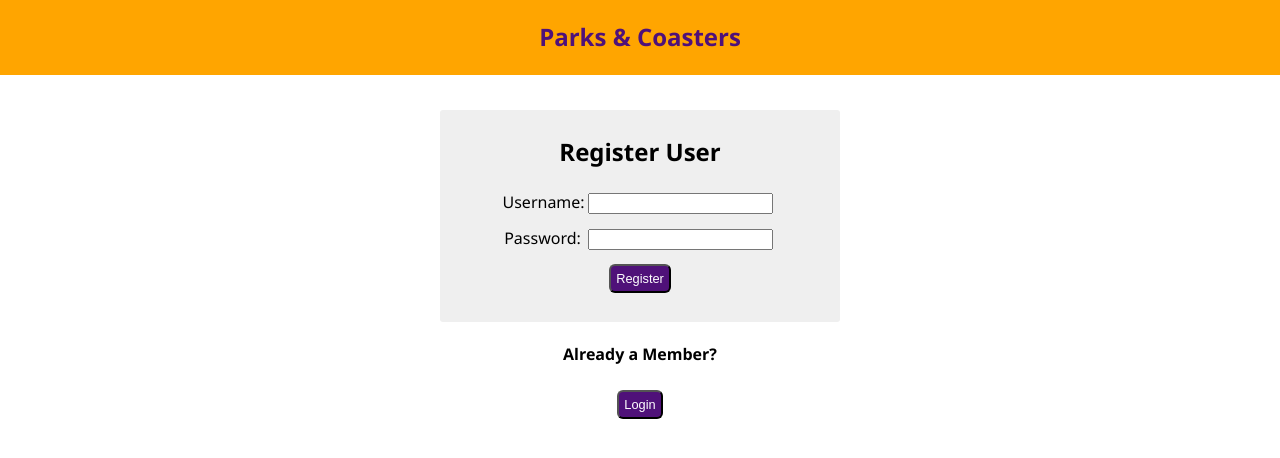
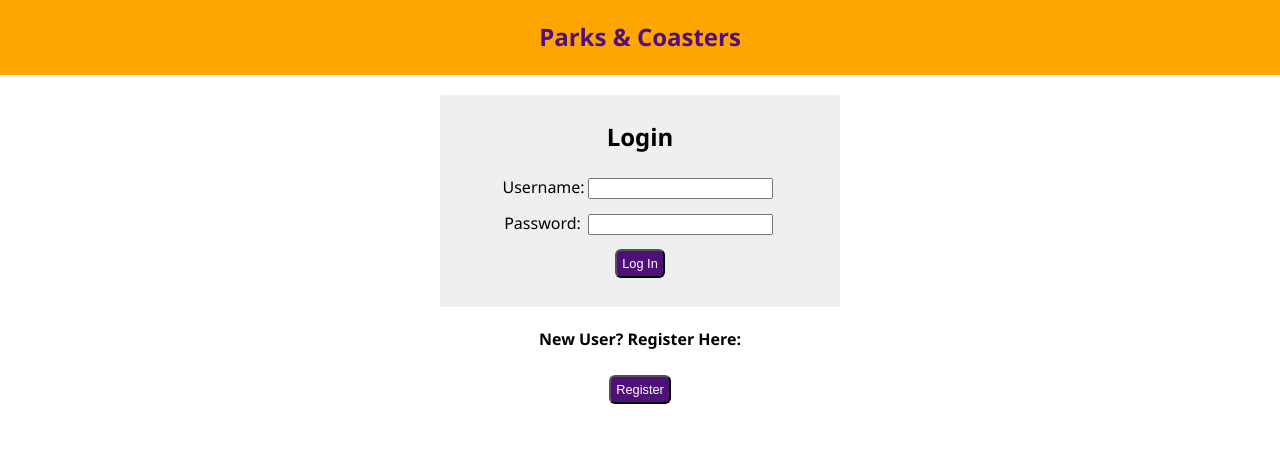
Before and after one commit to aboerhave/prime-solo-project, a React (Create React App) app: page /home#/home in a window 1280 px wide. Shown: the top 458 px of the page. Built offline with nearby package versions, Linux system fonts and the light colour scheme; no server answers.

Commit message:
logout goes back to home and infor and about pages removed

```diff
--- a/src/components/AboutPage/AboutPage.js
+++ /dev/null
@@ -1,16 +0,0 @@
-import React from 'react';
-
-// This is one of our simplest components
-// It doesn't have local state, so it can be a function component.
-// It doesn't dispatch any redux actions or display any part of redux state
-// or even care what the redux state is, so it doesn't need 'connect()'
-
-const AboutPage = () => (
-    <div className="container">
-        <div>
-        <p>This about page is for anyone to read!</p>
-        </div>
-    </div>
-);
-
-export default AboutPage;
--- a/src/components/App/App.js
+++ b/src/components/App/App.js
@@ -12,9 +12,7 @@ import Nav from '../Nav/Nav';
 
 import ProtectedRoute from '../ProtectedRoute/ProtectedRoute';
 
-import AboutPage from '../AboutPage/AboutPage';
 import UserPage from '../UserPage/UserPage';
-import InfoPage from '../InfoPage/InfoPage';
 import LandingPage from '../LandingPage/LandingPage';
 import LoginPage from '../LoginPage/LoginPage';
 import RegisterPage from '../RegisterPage/RegisterPage';
@@ -42,12 +40,6 @@ class App extends Component {
                         <Redirect exact from="/" to="/home" />
 
                             {/* Visiting localhost:3000/about will show the about page. */}
-                        <Route
-                            // shows AboutPage at all times (logged in or not)
-                            exact
-                            path="/about"
-                            component={AboutPage}
-                        />
                         <ProtectedRoute
                             exact
                             path="/parks"
@@ -83,13 +75,6 @@ class App extends Component {
                             exact
                             path="/user"
                             component={UserPage}
-                        />
-
-                        <ProtectedRoute
-                            // logged in shows InfoPage else shows LoginPage
-                            exact
-                            path="/info"
-                            component={InfoPage}
                         />
 
                         {/* When a value is supplied for the authRedirect prop the user will
--- a/src/components/InfoPage/InfoPage.js
+++ /dev/null
@@ -1,29 +0,0 @@
-import React from 'react';
-
-// This is one of our simplest components
-// It doesn't have local state, so it can be a function component.
-// It doesn't dispatch any redux actions or display any part of redux state
-// or even care what the redux state is, so it doesn't need 'connect()'
-
-const InfoPage = () => (
-    <div>
-         <p>Info Page</p>
-    </div>
-);
-
-// If you needed to add local state or other things,
-// you can make it a class component like:
-
-/*
-class InfoPage extends React.Component {
-
-    render() {
-        return (
-            <div>
-                <p>Info Page</p>
-            </div>
-        )
-    }
-}
-*/
-export default InfoPage;
--- a/src/components/LandingPage/LandingPage.js
+++ b/src/components/LandingPage/LandingPage.js
@@ -3,22 +3,23 @@ import { connect } from 'react-redux';
 import mapStoreToProps from '../../redux/mapStoreToProps';
 
 
-import RegisterForm from '../RegisterForm/RegisterForm';
+// import RegisterForm from '../RegisterForm/RegisterForm';
+import LoginForm from '../LoginForm/LoginForm';
 
 class LandingPage extends Component {
 
     onLogin = (event) => {
-        this.props.history.push('/login');
+        this.props.history.push('/registration');
     };
 
     render() {
         return (
-            <div className="container center">
-                <RegisterForm />
+            <div className="center">
+                <LoginForm />
 
-                <h4>Already a Member?</h4>
+                <h4>New User? Register Here:</h4>
                 <button className="wordButton" onClick={this.onLogin}>
-                    Login
+                    Register
                 </button>
             </div>
         );
--- a/src/components/LogOutButton/LogOutButton.js
+++ b/src/components/LogOutButton/LogOutButton.js
@@ -1,13 +1,19 @@
 import React from 'react';
 import { connect } from 'react-redux';
+import mapStoreToProps from '../../redux/mapStoreToProps';
 
 const LogOutButton = (props) => (
+
+
     <button
         // This button shows up in multiple locations and is styled differently
         // because it's styled differently depending on where it is used, the className
         // is passed to it from it's parents through React props
         className={props.className}
-        onClick={() => props.dispatch({ type: 'LOGOUT' })}
+
+        onClick={() =>
+            props.dispatch({ type: 'LOGOUT', history: props.history})
+        }
     >
     Log Out
     </button>
@@ -17,4 +23,4 @@ const LogOutButton = (props) => (
 // because it doesn't care what the current state is.
 // No matter what the redux state is, this button will always be a log out button
 // this component still needs 'connect' though, because it is going to dispatch a redux action
-export default connect()(LogOutButton);
+export default connect(mapStoreToProps)(LogOutButton);
--- a/src/components/Nav/Nav.js
+++ b/src/components/Nav/Nav.js
@@ -43,7 +43,7 @@ const Nav = (props) => {
                     </Link>
 
                     {/* Show the logout button if the user is logged in */}
-                    <LogOutButton className="nav-link" />
+                    <LogOutButton className="nav-link" history={history}/>
 
                 </div>
             }
--- a/src/redux/sagas/date.saga.js
+++ b/src/redux/sagas/date.saga.js
@@ -3,6 +3,8 @@ import axios from 'axios';
 
 function* addDate(action) {
     try {
+        console.log('addDate history received', action.history);
+
         console.log('addDate action.payload', action.payload);
 
         const dateResponse = yield axios.post('/api/dates',  action.payload);
--- a/src/redux/sagas/login.saga.js
+++ b/src/redux/sagas/login.saga.js
@@ -39,6 +39,7 @@ function* loginUser(action) {
 
 // worker Saga: will be fired on "LOGOUT" actions
 function* logoutUser(action) {
+    console.log('action in logoutUser fn', action);
     try {
         const config = {
             headers: { 'Content-Type': 'application/json' },
@@ -59,6 +60,7 @@ function* logoutUser(action) {
     catch (error) {
         console.log('Error with user logout:', error);
     }
+    yield action.history.push('/');
 }
 
 function* loginSaga() {
--- a/src/redux/sagas/user_visits.saga.js
+++ b/src/redux/sagas/user_visits.saga.js
@@ -26,7 +26,6 @@ function* deleteUserVisit (action) {
 function* completeVisit (action) {
     console.log('in completeVisit function', action.payload);
     yield axios.put(`api/visitPark/${action.payload}`);
-    // yield put({type: 'GET_ALL_VISITS_FOR_USER'})
     yield put({type: 'GET_VISIT_PARK', payload: action.payload});
     let locationToGoTo = action.location + `/${action.payload}`;
     yield action.history.push(locationToGoTo);
```
